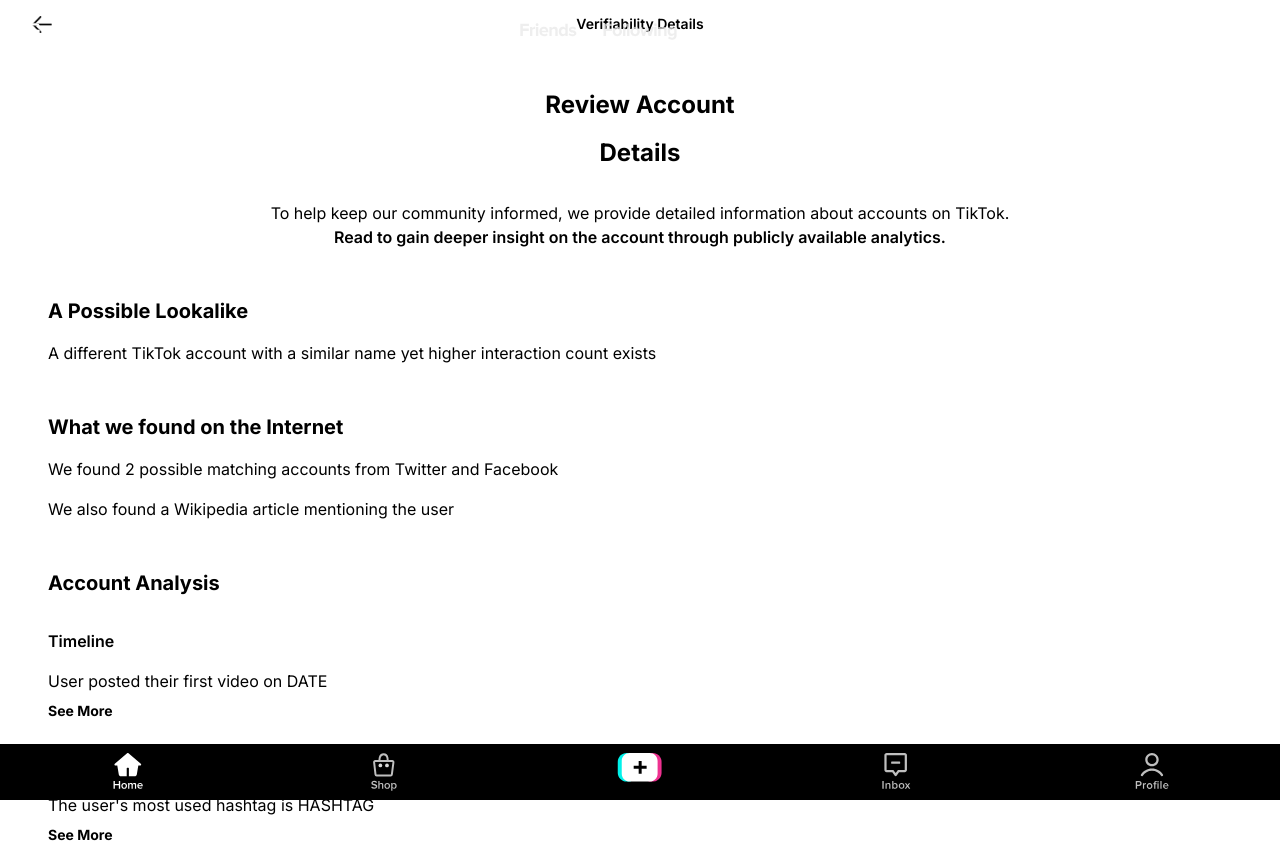
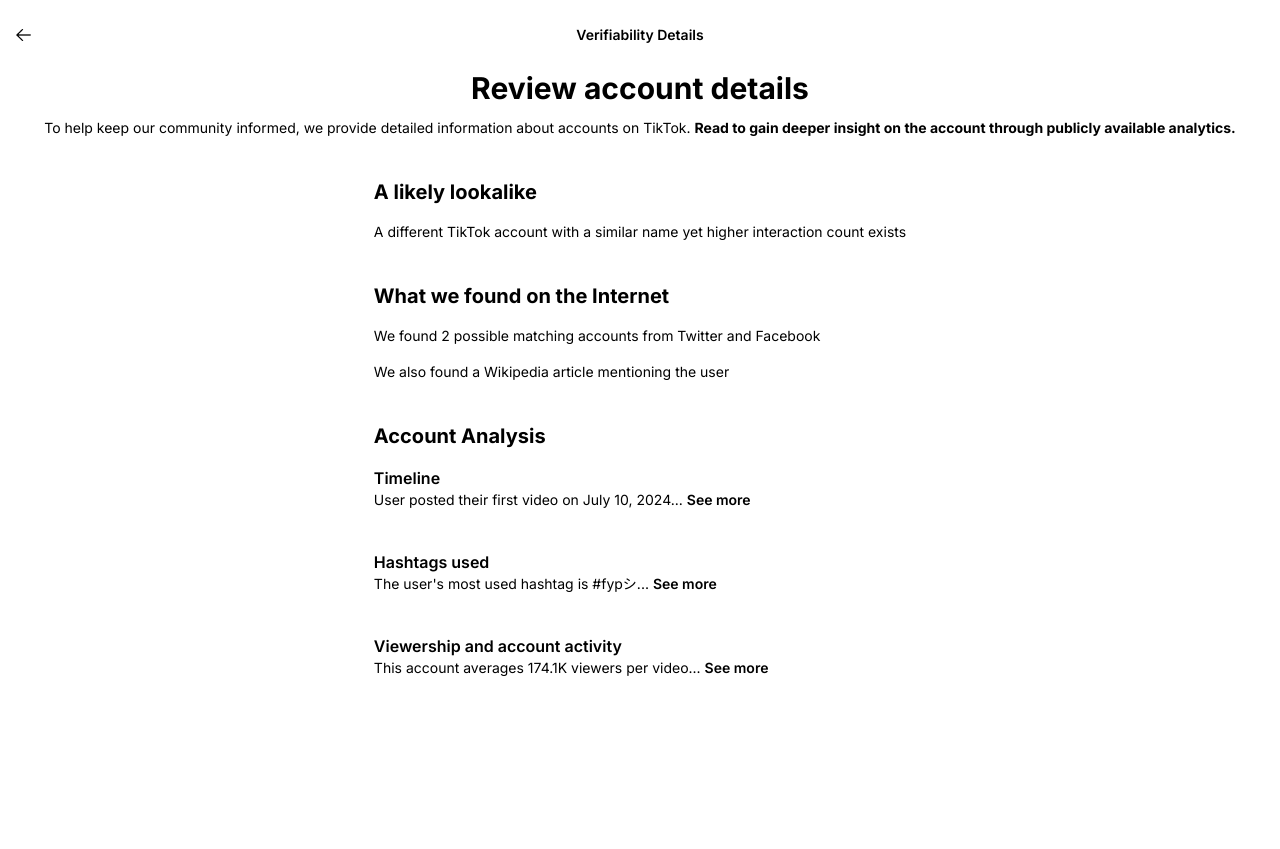
Before and after one commit to cifrelabs/verifeye, a Next.js app: page /previewDetails in a window 1280 px wide. After the commit the page ends 800 px from the top, so only its background shows below. Built offline with nearby package versions, Linux system fonts and the light colour scheme.

Commit message:
[Details] Refactoring and modularization

```diff
--- a/src/app/components/CommentsModal.tsx
+++ b/src/app/components/CommentsModal.tsx
@@ -44,7 +44,7 @@
     return(
         <div className="h-fit py-2 grid grid-cols-8">
             <div className="col-start-2 col-end-8">
-            <h1 className="text-black text-xs font-semibold text-center">{text}</h1>
+                <h1 className="text-black text-xs font-semibold text-center">{text}</h1>
             </div>
             <div className="flex col-span-1 justify-end items-center">
                 <button onClick={() => {setModalOpen(false)}}>
--- a/src/app/components/Details.tsx
+++ b/src/app/components/Details.tsx
@@ -1,70 +1,74 @@
-import React from 'react';
+"use client"
+
+import React, { useState } from 'react';
 import ViewsOverTime from './ViewsOverTime';
 
 const Details: React.FC = () => {
+    const h2Css = "font-bold text-xl text-black mb-4"
+    let tempDate = "July 10, 2024"
+    let tempHashtag = "#fypシ"
     return (
-        <div>
-            <div className="w-full flex flex-row items-center justify-center px-4 py-2 bg-white">
-                <div className='flex-1 flex justify-start'>
-                    <button className="bg-white text-black font-bold py-2 px-4">
-                        <img src="/icons/back.png" alt="Back" className='w-5'/>
+        <div className='fixed z-10 bg-white w-screen'>
+            {/* HEADER */}
+            <div className="py-7 grid grid-cols-7">
+                <div className='flex content-center col-start-1 col-end-2'>
+                    <button className="bg-white text-black font-bold px-4">
+                        <img src="/icons/back.png" alt="Back" height={15} width={15}/>
                     </button>
                 </div>
-                <div className='flex-1 flex justify-center'>
-                    <p className="text-black font-semibold text-sm w-fit">Verifiability Details</p>
+                <div className='flex place-content-center col-start-2 col-end-7'>
+                    <p className="text-black font-semibold text-sm leading-none">Verifiability Details</p>
                 </div>
-                <div className='flex-1'></div>
             </div>
-            <div className="h-screen flex flex-col items-center scrollbar-hide bg-white overflow-scroll px-12 pb-12">
-                <p className="font-bold text-2xl text-black mt-10 text-center">Review Account</p>
-                <p className="font-bold text-2xl text-black mt-4 text-center">Details</p>
-                <p className="font-normal text-base text-black text-center mt-8">
-                    To help keep our community informed, we provide detailed information about accounts on TikTok.
-                </p>
-                <p className="font-semibold text-base text-black text-center">
-                    Read to gain deeper insight on the account through publicly available analytics.
-                </p>
-                <div className="flex flex-col items-start w-full">
-                    <p className="font-bold text-xl text-black mt-12 text-start">A Possible Lookalike</p>
-                    <p className="font-normal text-base text-black mt-4">
-                        A different TikTok account with a similar name yet higher interaction count exists
+
+            {/* BODY */}
+            <div className="flex flex-col h-screen items-center scrollbar-hide overflow-scroll px-10 pb-12">
+                <div className='gap-10 mb-10'>
+                    <h2 className="font-bold text-3xl text-black text-center text-pretty mb-3">Review account details</h2>
+                    <p className="text-sm text-black text-center text-pretty">
+                        To help keep our community informed, we provide detailed information about accounts on TikTok.&nbsp;
+                        <span className='font-bold'>
+                            Read to gain deeper insight on the account through publicly available analytics.
+                        </span>
                     </p>
                 </div>
-                <div className="flex flex-col items-start w-full">
-                    <p className="font-bold text-xl text-black mt-12">What we found on the Internet</p>
-                    <p className="font-normal text-base text-black mt-4">
-                        We found 2 possible matching accounts from Twitter and Facebook
-                    </p>
-                    <p className="font-normal text-base text-black mt-4">
-                        We also found a Wikipedia article mentioning the user
-                    </p>
-                </div>
-                <div className="flex flex-col items-start w-full">
-                    <p className="font-bold text-xl text-black mt-12">Account Analysis</p>
-                    <div className="flex flex-col items-start w-full mt-8">
-                        <p className="font-semibold text-base text-black">Timeline</p>
-                        <p className="font-normal text-base text-black mt-4">
-                            User posted their first video on DATE
-                        </p>
-                        <p className="font-bold text-sm text-black mt-2">See More</p>
+
+                <div className="flex flex-col gap-10">
+                    {/* A likely lookalike */}
+                    <div className="flex flex-col">
+                        <h2 className={`${h2Css}`}>A likely lookalike</h2>
+                        <Lookalike/>
                     </div>
-                    <div className="flex flex-col items-start w-full mt-8">
-                        <p className="font-semibold text-base text-black">Hashtags used</p>
-                        <p className="font-normal text-base text-black mt-4">
-                            The user's most used hashtag is HASHTAG
-                        </p>
-                        <p className="font-bold text-sm text-black mt-2">See More</p>
+
+                    {/* Social media and articles */}
+                    <div className="flex flex-col">
+                        <h2 className={`${h2Css}`}>What we found on the Internet</h2>
+                        <SocialMedia/>
                     </div>
-                    <div className="flex flex-col items-start w-full mt-8">
-                        <p className="font-semibold text-base text-black">Viewership and account activity</p>
-                        <p className="font-normal text-base text-black mt-4">
-                            This account averages 0 viewers per video
-                        </p>
-                        <p className="font-bold text-sm text-black mt-2">See More</p>
-                        <div className='mt-2'>
-                            <ViewsOverTime></ViewsOverTime>
+
+                    {/* Account Analysis */}
+                    <div className="flex flex-col pb-96">
+                        <h2 className={`${h2Css}`}>Account Analysis</h2>
+                        <div className="flex flex-col flex-grow gap-10">
+                            <Accordion
+                                header={"Timeline"}
+                                body={`User posted their first video on ${tempDate}...`}
+                                // replace this with the appropriate component
+                                component={<ViewsOverTime/>}
+                            />
+                            <Accordion
+                                header={"Hashtags used"}
+                                body={`The user's most used hashtag is ${tempHashtag}...`}
+                                // replace this with the appropriate component
+                                component={<ViewsOverTime/>}
+                            />
+                            <Accordion
+                                header={"Viewership and account activity"}
+                                body={"This account averages 174.1K viewers per video..."}
+                                // if want to change sizing, pass props here
+                                component={<ViewsOverTime/>}
+                            />
                         </div>
-
                     </div>
                 </div>
             </div>
@@ -72,4 +76,67 @@
     );
 }
 
+interface LookalikeProps {
+    // user1: object;
+    // user2: object;
+}
+
+// const Lookalike: React.FC<LookalikeProps> = ({user1, user2}) => {
+const Lookalike: React.FC<LookalikeProps> = ({}) => {
+    return(
+        <div>
+            <p className="text-sm text-black">
+                A different TikTok account with a similar name yet higher interaction count exists
+            </p>
+        </div>
+    )
+}
+
+// place props here as necessary
+interface SocialMediaProps {
+
+}
+
+const SocialMedia: React.FC<SocialMediaProps> = ({}) => {
+    return(
+        <div className="flex flex-col gap-4">
+            <div>
+                <p className="text-sm text-black">
+                    We found 2 possible matching accounts from Twitter and Facebook
+                </p>
+            </div>
+            <div>
+                <p className="text-sm text-black">
+                    We also found a Wikipedia article mentioning the user
+                </p>
+            </div>
+        </div>
+    )
+}
+
+interface AccordionProps {
+    header: string;
+    body: string;
+    component: object;
+}
+
+const Accordion: React.FC<AccordionProps> = ({header, body, component}) => {
+    const [expand, setExpand] = useState(false);
+
+    return(
+        <div className='flex flex-col'>
+            <h3 className='text-black font-semibold'>{header}</h3>
+            {!expand ?
+                <div onClick={() => setExpand(true)}>
+                    <p className='text-black text-sm'>{body} <span className='text-black font-semibold'>See more</span></p>
+                </div>
+                :
+                <div onClick={() => setExpand(false)}>
+                    <>{component}</>
+                </div>
+            }
+        </div>
+    )
+}
+
 export default Details;
```
Also changed, not shown: 1 other file (tests, documents, lock files or other folders).
